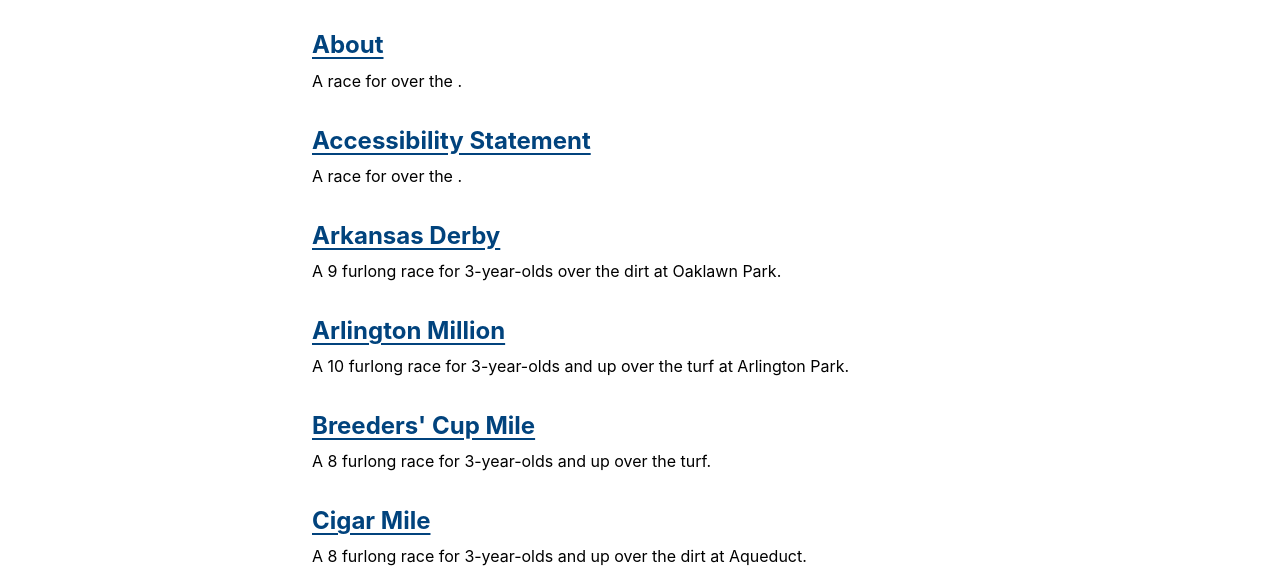
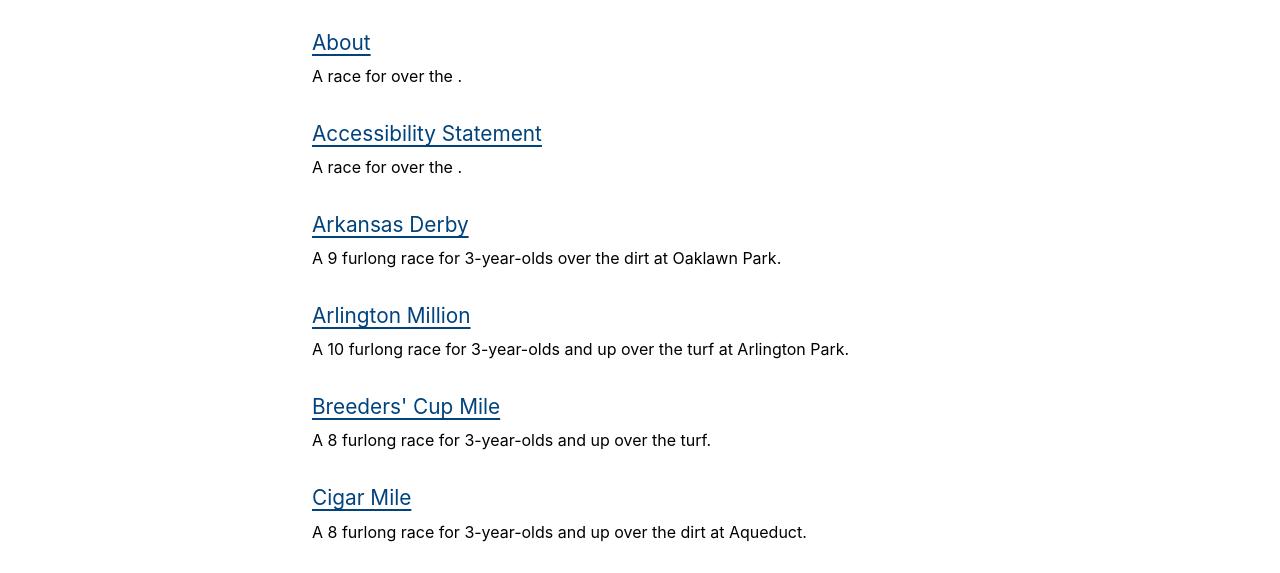
Before and after one commit to superterrific/stakes-profiles, an Eleventy site: page src/tags.md in a window 1280 px wide. Shown: the part 168-741 px from the top of the page. Built offline with nearby package versions, Linux system fonts and the light colour scheme; Eleventy itself is replaced by a stand-in of ours; files that its build step writes are made by us from their sources.

Commit message:
Heading clean-up

```diff
--- a/src/_includes/css/home.css
+++ b/src/_includes/css/home.css
@@ -2,7 +2,8 @@
   --flow-space: 2rem;
 }
 
-.profiles h3 {
+.profiles h3,
+.tagged h2 {
   font-size: 1.3rem;
   font-weight: 400;
 }
--- a/src/_includes/partials/profile-listing.html
+++ b/src/_includes/partials/profile-listing.html
@@ -1,6 +1,6 @@
 
 
-  <article class="flow-space profiles">
+  <article class="profiles tagged">
     <{{ headingLevel if headingLevel else 'h2' }}>
       <a href="{{ item.url | slug }}">{{ item.data.title | safe }}</a>
     </{{ headingLevel if headingLevel else 'h2' }}>
```
